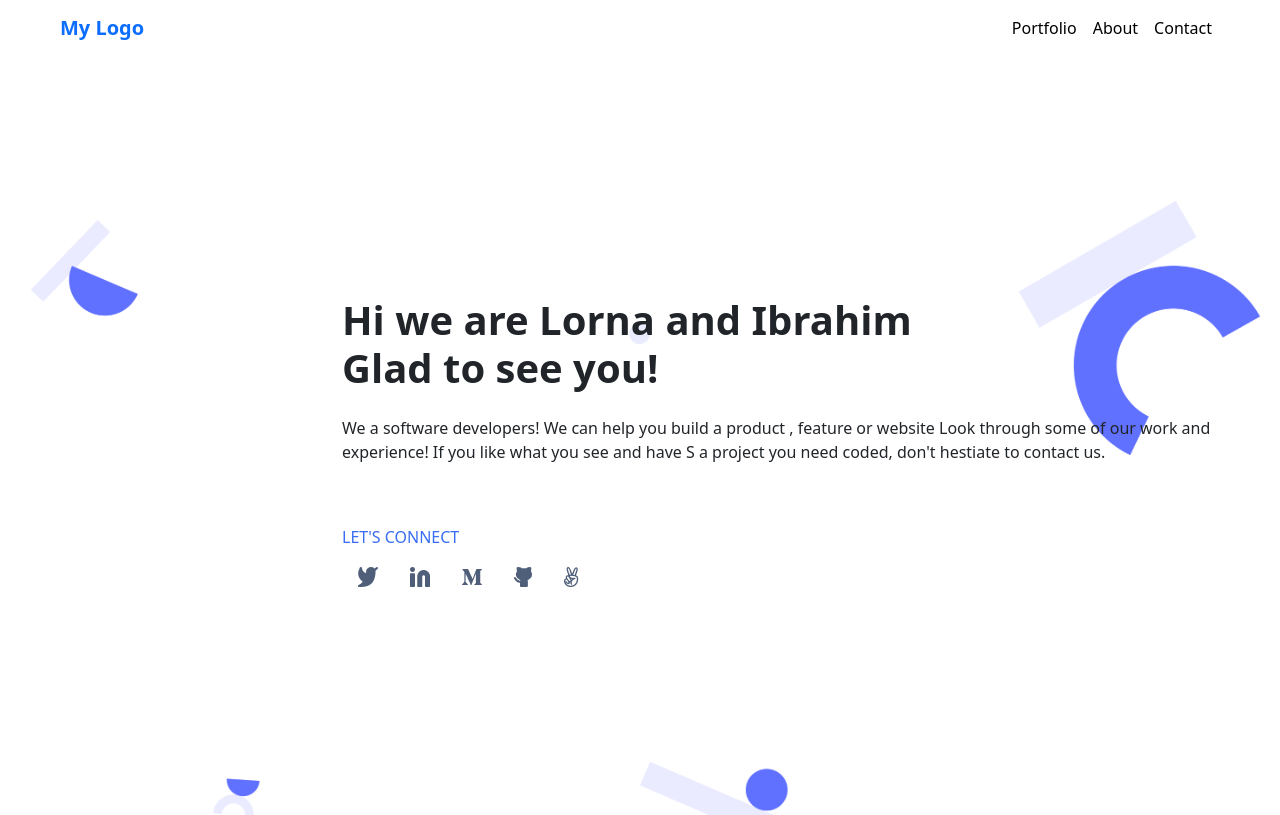
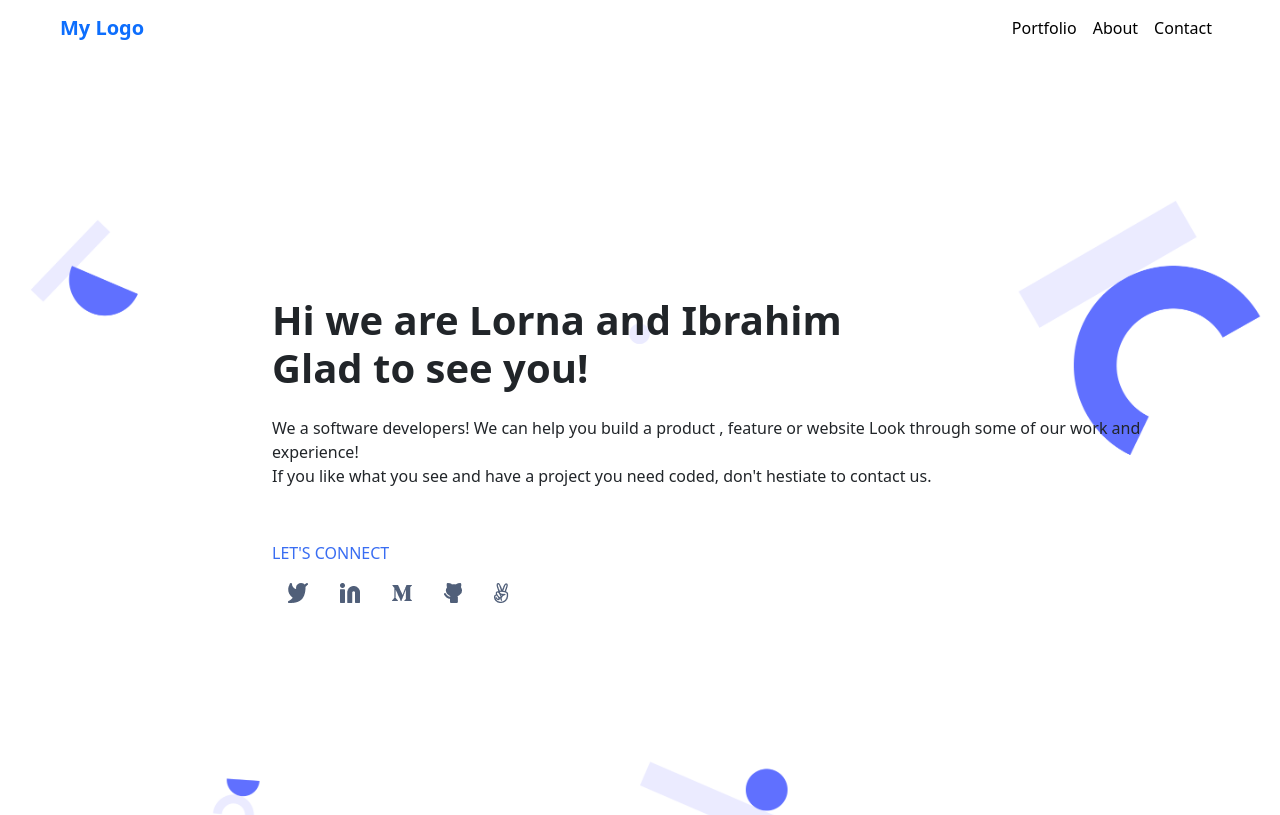
Before and after one commit to Lornakaboro/bootstrap-portfolio-page, a website: page index.html in a window 1280 px wide. Shown: the top 815 px of the page. Drawn offline with nearby package versions, Linux system fonts and the light colour scheme.

Commit message:
Add container-fluid to intro section

```diff
--- a/index.html
+++ b/index.html
@@ -13,17 +13,12 @@
     <!-- Nav bar -->
     <nav class="navbar navbar-primary mt-0 navbar-expand-md pb-0">
         <div class="container-fluid my-0 mx-5">
+          <button class="navbar-toggler" type="button" data-bs-toggle="collapse" data-bs-target="#navbarTogglerDemo01" aria-controls="navbarTogglerDemo01" aria-expanded="false" aria-label="Toggle navigation">
+            <span class="navbar-toggler-icon"></span>
+          </button>
             <a href="#" class="navbar-brand fw-bold">My Logo</a>
 
-            <button class="navbar-toggler" type="button" data-bs-toggle="collapse" data-bs-target="#navbarTogglerDemo01" aria-controls="navbarTogglerDemo01" aria-expanded="false" aria-label="Toggle navigation">
-              <span class="navbar-toggler-icon"></span>
-            </button>
-
-            <!-- <nav class="hamburger-icon d-block d-md-none">
-              <i class="fa fa-bars" aria-hidden="true"></i>
-            </nav> -->
-
-            <ul class="navbar-nav ms-auto d-flex flex-row text-dark">
+               <ul class="navbar-nav ms-auto d-flex flex-row text-dark">
                 <li class="nav-item">
                     <a href="#" class="nav-link">Portfolio</a>
                 </li>
@@ -39,11 +34,11 @@
 
     <!-- Main section -->
     <section class="main">
-        <div class="container mt-5 d-grid">
+        <div class="container-fluid mt-5 d-grid">
             <div class="content">
             <h1 class="fw-bold me-5"> Hi we are Lorna and Ibrahim <br> Glad to see you!</h1>
-            <p class="lh-1.75rem mt-4" style="width: 57.5rem; height: 6rem;">We a software developers! We can help you build a product , feature or website
-                Look through some of our work and experience! If you like what you see and have S
+            <p class="lh-1.75rem mt-4" style="width: 57.5rem; height: 7rem;">We a software developers! We can help you build a product , feature or website
+                Look through some of our work and experience!<br> If you like what you see and have
                 a project you need coded, don&#39;t hestiate to contact us.</p>
             <h4 class="connect fs-6">LET&#39;S CONNECT</h4>
 
--- a/style.css
+++ b/style.css
@@ -1,4 +1,3 @@
-
 .nav-link {
   color: #000;
 }
@@ -9,10 +8,7 @@
   background-repeat: no-repeat;
   height: 779px;
   margin-top: 0;
-  background: ;
   background-position: top -30px;
-  /* background-attachment: fixed; */
-  /* position: absolute; */
 }
 
 .content {
@@ -22,7 +18,6 @@
 
 .connect {
   color: #396df2;
-
 }
 
 .social-media-item {
@@ -51,11 +46,6 @@
 
 .tags {
   list-style: none;
-    /* justify-content: space-between; */
   gap: 15px;
   padding-left: 0;
 }
-
-  .tags li {
-
-  }
```
Lines whose indentation alone changed are shown as unchanged.
